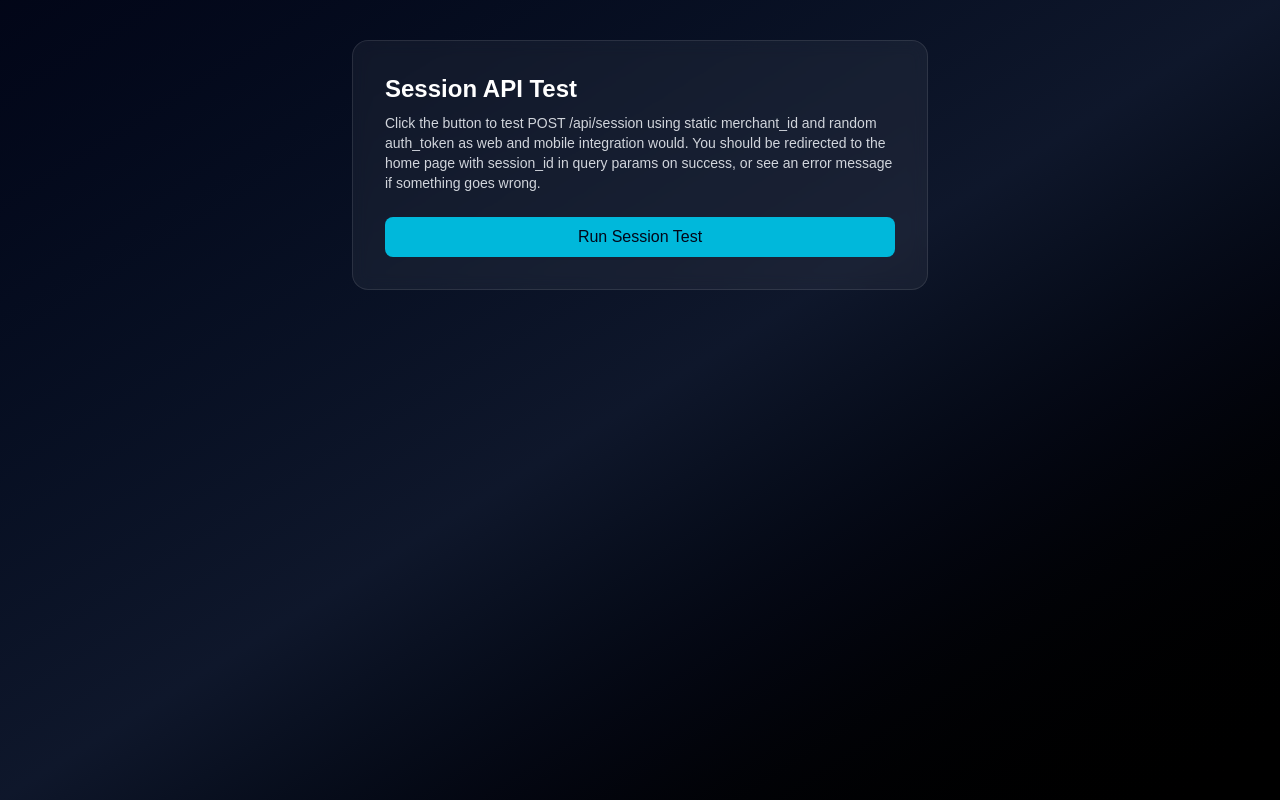
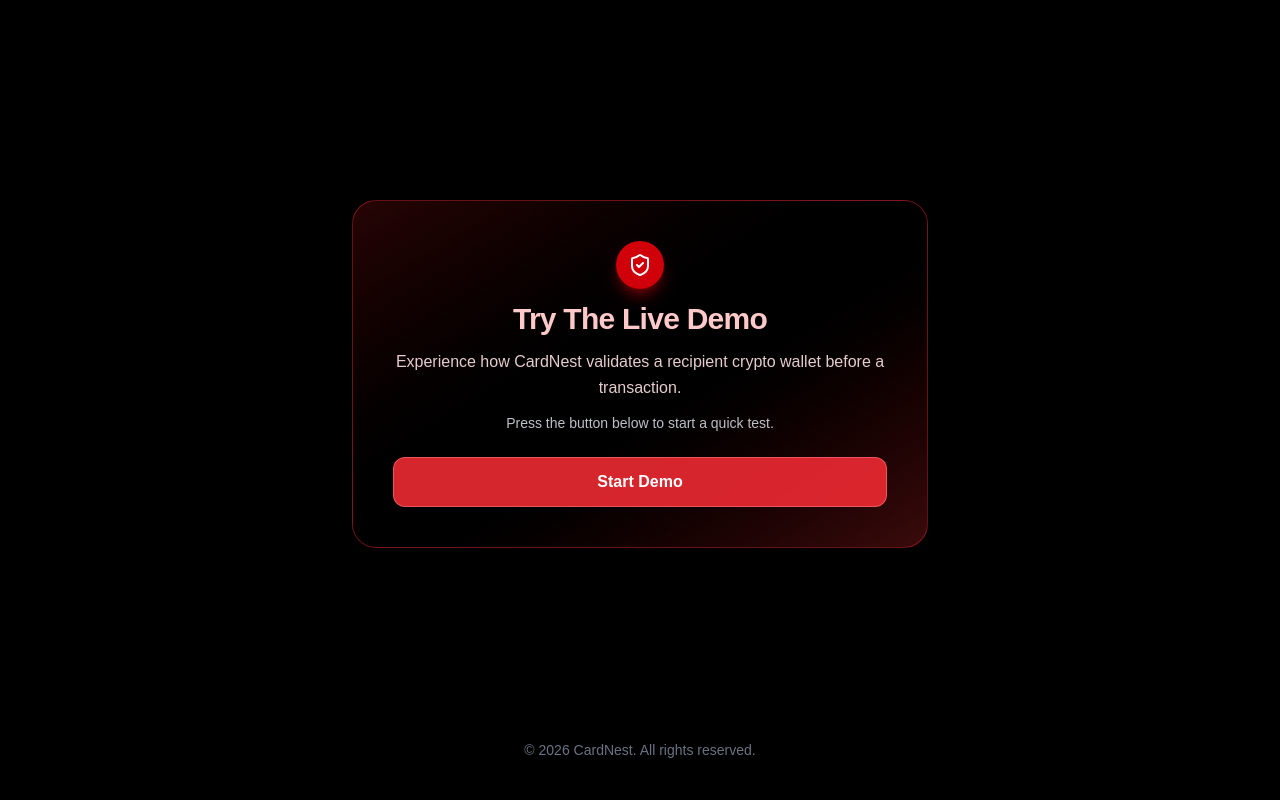
Before and after one commit to itsmehardawood/CardNest_Crypto_Validation, a Next.js app: page /session-test in a window 1280 px wide. Built offline with nearby package versions, Linux system fonts and the light colour scheme.

Commit message:
Testing page UI fixed

```diff
--- a/src/app/page.js
+++ b/src/app/page.js
@@ -42,6 +42,7 @@ function CryptoValidatePageContent() {
   const [validationStep, setValidationStep] = useState('');
   const [validationStatus, setValidationStatus] = useState(null);
   const [validationMessage, setValidationMessage] = useState('');
+  const [approvedPoints, setApprovedPoints] = useState(successValidationPoints);
   const [showButton, setShowButton] = useState(false);
 
   useEffect(() => {
@@ -103,20 +104,20 @@ function CryptoValidatePageContent() {
         <div className="absolute inset-0 bg-[radial-gradient(ellipse_at_top,var(--tw-gradient-stops))] from-red-900/20 via-transparent to-transparent"></div>
 
         <div className="relative z-10 w-full max-w-xl  rounded-3xl bg-linear-to-br from-red-950/55 via-black/55 to-red-900/45 backdrop-blur-xl  border border-red-500/40 bg-black/45  p-8 md:p-10 shadow-2xl">
-          <div className="flex items-start gap-4 md:gap-5">
-            <div className="mt-1 flex h-12 w-12 shrink-0 items-center justify-center rounded-full bg-red-600/90 shadow-lg shadow-red-600/40">
-              <ShieldAlert className="h-6 w-6 text-white" aria-hidden="true" />
+          <div className="space-y-4 text-center">
+            <div className="flex justify-center mb-3">
+              <div className="flex h-12 w-12 items-center justify-center rounded-full bg-red-600/90 shadow-lg shadow-red-600/40">
+                <ShieldAlert className="h-6 w-6 text-white" aria-hidden="true" />
+              </div>
             </div>
 
-            <div className="flex-1 space-y-3">
+            <div className="space-y-3">
               <h1 className="text-2xl md:text-3xl font-bold text-red-200 tracking-tight">Access Denied</h1>
               <p className="text-sm md:text-base leading-relaxed text-red-100/90">
-                Secure session validation failed. The merchant_id and auth_token are missing,
-                expired, or invalid for this request.
+                We couldn&apos;t verify this secure link right now.
               </p>
               <p className="text-xs md:text-sm text-gray-300/90">
-                Please request a fresh secure link from the merchant and open the app again using
-                that URL.
+                Please request a new link from the merchant and try again.
               </p>
             </div>
           </div>
@@ -223,15 +224,23 @@ function CryptoValidatePageContent() {
     setIsValidating(true);
     setValidationStatus(null);
     setValidationMessage('');
+    setApprovedPoints(successValidationPoints);
 
     const minValidationLoaderMs = 7000;
     const secondStepDelayMs = 3000;
+    const thirdStepDelayMs = 5000;
     const validationStartedAt = Date.now();
 
     setValidationStep('Running security checks...');
-    const validationStepTimer = setTimeout(() => {
+    const secondValidationStepTimer = setTimeout(() => {
+      setValidationStep(
+        "The recipient's crypto address you entered passed our security format validation..."
+      );
+    }, secondStepDelayMs);
+
+    const thirdValidationStepTimer = setTimeout(() => {
       setValidationStep('This crypto address is validating against millions of sanctioned data..');
-    }, secondStepDelayMs);
+    }, thirdStepDelayMs);
 
     let nextStatus = 'error';
     let nextMessage = 'Unable to validate wallet address right now. Please try again.';
@@ -263,8 +272,18 @@ function CryptoValidatePageContent() {
       const isApproved = data?.valid === true && data?.sanction_list === 'approve';
 
       if (isApproved) {
+        const chainFromValidation = data?.chain ? String(data.chain).trim() : '';
+        const nextApprovedPoints = [...successValidationPoints];
+
+        if (chainFromValidation) {
+          nextApprovedPoints.unshift(
+            `The recipient's crypto address you entered belongs to ${chainFromValidation} Blockchain`
+          );
+        }
+
         nextStatus = 'success';
         nextMessage = successValidationPoints.join(' ');
+        setApprovedPoints(nextApprovedPoints);
       } else {
         nextStatus = 'error';
         nextMessage =
@@ -283,7 +302,8 @@ function CryptoValidatePageContent() {
         await new Promise((resolve) => setTimeout(resolve, remainingLoaderMs));
       }
 
-      clearTimeout(validationStepTimer);
+      clearTimeout(secondValidationStepTimer);
+      clearTimeout(thirdValidationStepTimer);
 
       setIsValidating(false);
       setValidationStep('');
@@ -336,8 +356,8 @@ function CryptoValidatePageContent() {
               </div>
             </div>
 
-            <h1 className="text-3xl md:text-4xl font-bold text-white tracking-tight">
-              Verify Wallet Address
+            <h1 className="text-2xl md:text-4xl font-bold text-white tracking-tight">
+              Verify Recipient Crypto Wallet Address
             </h1>
             <p className="text-gray-300 text-sm md:text-base max-w-lg mx-auto leading-relaxed">
               For security reasons, please validate the wallet address before proceeding with the transaction.
@@ -522,7 +542,7 @@ function CryptoValidatePageContent() {
 
       {validationStatus === 'success' && (
         <ApprovedModal
-          points={successValidationPoints}
+          points={approvedPoints}
           onContinue={() => {
             setValidationStatus(null);
           }}
--- a/src/app/session-test/page.js
+++ b/src/app/session-test/page.js
@@ -1,6 +1,7 @@
 'use client';
 
 import { useState } from 'react';
+import { ShieldCheck } from 'lucide-react';
 
 export default function SessionTestPage() {
   const [isSubmitting, setIsSubmitting] = useState(false);
@@ -38,42 +39,80 @@ export default function SessionTestPage() {
       const data = await response.json().catch(() => null);
 
       if (!response.ok || !data?.success) {
-        throw new Error(data?.error || 'Failed to create session.');
+        throw new Error('Unable to start demo right now.');
       }
 
       const target = data.redirect_to || `/?session_id=${encodeURIComponent(data.session_id)}`;
       window.location.href = target;
-    } catch (error) {
-      setErrorMessage(error?.message || 'Unexpected error while creating session.');
+    } catch {
+      setErrorMessage('Unable to start demo right now. Please try again.');
     } finally {
       setIsSubmitting(false);
     }
   };
 
   return (
-    <div className="min-h-screen bg-linear-to-br from-slate-950 via-slate-900 to-black text-white p-6 md:p-10">
-      <div className="mx-auto max-w-xl rounded-2xl border border-white/10 bg-white/5 p-6 md:p-8 backdrop-blur">
-        <h1 className="text-2xl font-semibold">Session API Test</h1>
-        <p className="mt-2 text-sm text-gray-300">
-          Click the button to test POST /api/session using static merchant_id and random auth_token as web and mobile integration would. You should be redirected to the home page with session_id in query params on success, or see an error message if something goes wrong.
+    <div className="relative min-h-screen bg-black flex flex-col p-4 md:p-8 animate-fadeIn">
+      <div className="absolute inset-0 bg-[radial-gradient(ellipse_at_top,var(--tw-gradient-stops))] from-red-900/20 via-transparent to-transparent"></div>
+
+      <div className="relative z-10 flex w-full flex-1 items-center justify-center">
+        <div className="w-full max-w-xl rounded-3xl bg-linear-to-br from-red-950/55 via-black/55 to-red-900/45 backdrop-blur-xl border border-red-500/40 bg-black/45 p-8 md:p-10 shadow-2xl">
+          <div className="space-y-4 text-center">
+            <div className="flex justify-center mb-3">
+              <div className="flex h-12 w-12 items-center justify-center rounded-full bg-red-600/90 shadow-lg shadow-red-600/40">
+                <ShieldCheck className="h-6 w-6 text-white" aria-hidden="true" />
+              </div>
+            </div>
+
+            <div className="space-y-3">
+              <h1 className="text-2xl md:text-3xl font-bold text-red-200 tracking-tight">Try The Live Demo</h1>
+              <p className="text-sm md:text-base leading-relaxed text-red-100/90">
+                Experience how CardNest validates a recipient crypto wallet before a transaction.
+              </p>
+              <p className="text-xs md:text-sm text-gray-300/90">
+                Press the button below to start a quick test.
               </p>
 
-        <form onSubmit={handleSubmit} className="mt-6">
+              <form onSubmit={handleSubmit} className="pt-3">
                 <button
                   type="submit"
                   disabled={isSubmitting}
-            className="w-full rounded-lg bg-cyan-500 px-4 py-2 font-medium text-slate-950 transition hover:bg-cyan-400 disabled:opacity-60"
+                  className="w-full rounded-xl border border-red-300/40 bg-red-500/85 px-4 py-3 text-sm md:text-base font-semibold text-white transition hover:bg-red-500 disabled:cursor-not-allowed disabled:opacity-60"
                 >
-            {isSubmitting ? 'Testing session flow...' : 'Run Session Test'}
+                  {isSubmitting ? 'Starting demo...' : 'Start Demo'}
                 </button>
               </form>
 
               {errorMessage ? (
-          <div className="mt-4 rounded-lg border border-red-400/50 bg-red-500/10 px-3 py-2 text-sm text-red-200">
+                <div className="rounded-xl border border-red-400/50 bg-red-500/10 px-4 py-3 text-sm text-red-100">
                   {errorMessage}
                 </div>
               ) : null}
             </div>
           </div>
+        </div>
+      </div>
+
+      <footer className="relative z-10 w-full pt-6 pb-2 text-center">
+        <p className="text-gray-500 text-xs md:text-sm">
+          © 2026 CardNest. All rights reserved.
+        </p>
+      </footer>
+
+      <style jsx>{`
+        @keyframes fadeIn {
+          from {
+            opacity: 0;
+          }
+          to {
+            opacity: 1;
+          }
+        }
+
+        .animate-fadeIn {
+          animation: fadeIn 0.6s ease-out;
+        }
+      `}</style>
+    </div>
   );
 }
```
Lines whose indentation alone changed are shown as unchanged.
